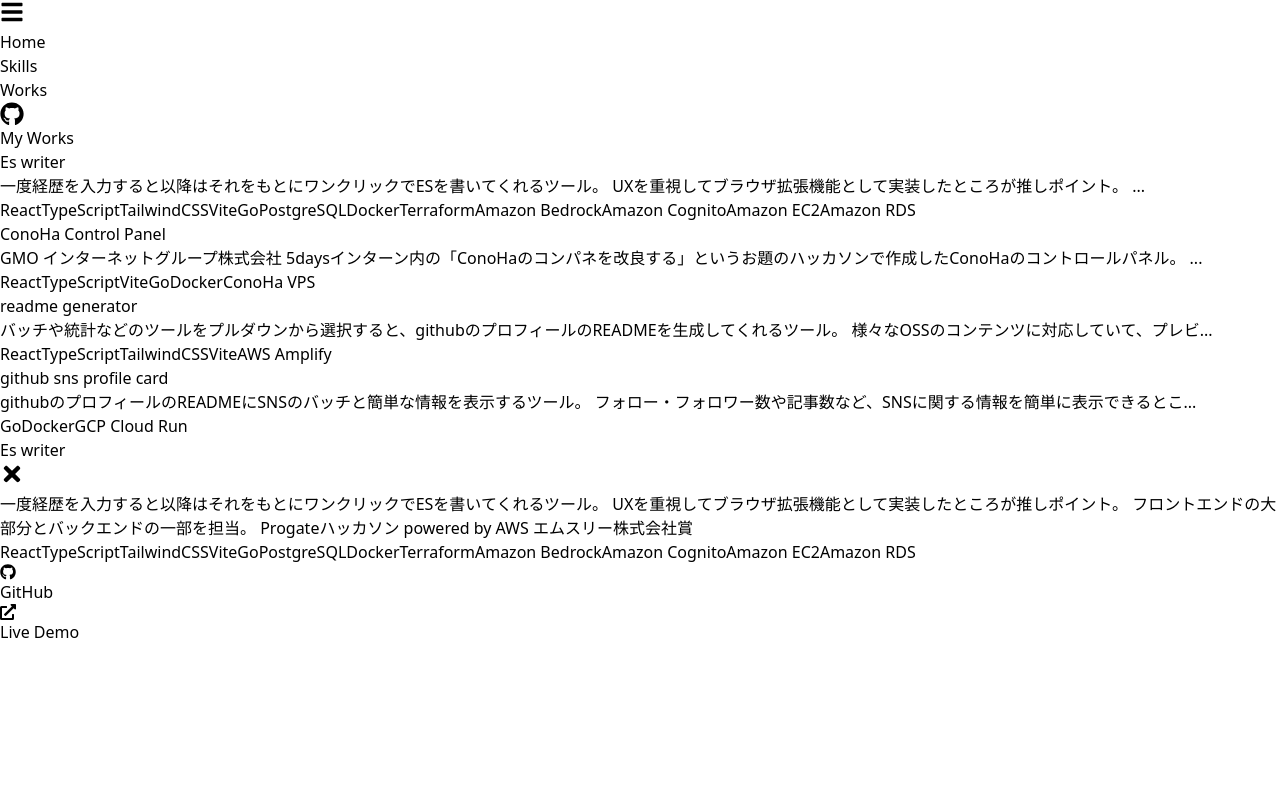
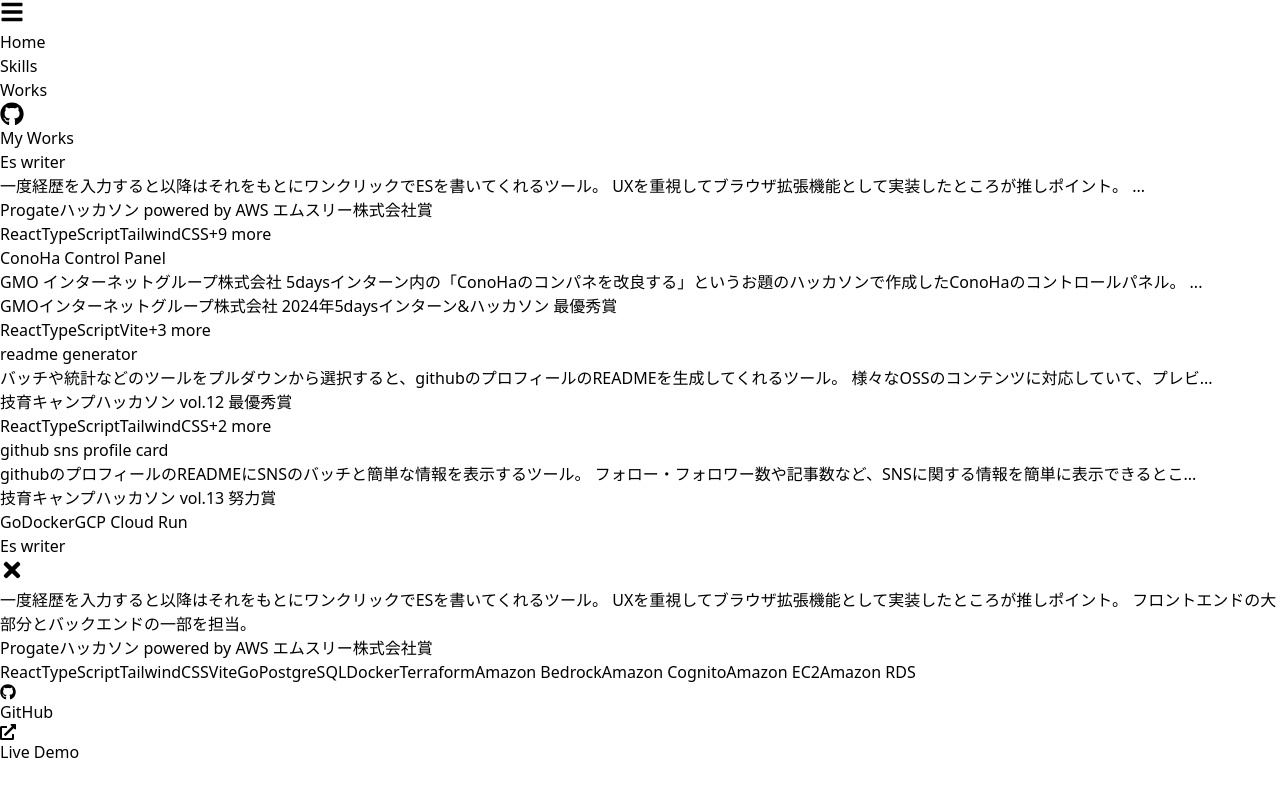
Before and after one commit to muhi111/muhi111.github.io, a React (Vite) app: page /#/works in a window 1280 px wide. Both pictures are taken after a click on the element 640 px from the left and 186 px from the top of the page. Shown: the top 796 px of the page. Built offline with nearby package versions, Linux system fonts and the light colour scheme.

Commit message:
feat: Add achievements field

```diff
--- a/src/Works.tsx
+++ b/src/Works.tsx
@@ -6,8 +6,8 @@ const worksData = [
     title: "Es writer",
     description: `一度経歴を入力すると以降はそれをもとにワンクリックでESを書いてくれるツール。
                   UXを重視してブラウザ拡張機能として実装したところが推しポイント。
-                  フロントエンドの大部分とバックエンドの一部を担当。
-                  Progateハッカソン powered by AWS エムスリー株式会社賞`,
+                  フロントエンドの大部分とバックエンドの一部を担当。`,
+    achievements: ["Progateハッカソン powered by AWS エムスリー株式会社賞"],
     tags: [
       "React",
       "TypeScript",
@@ -31,8 +31,10 @@ const worksData = [
     description: `GMO インターネットグループ株式会社 5daysインターン内の「ConoHaのコンパネを改良する」というお題のハッカソンで作成したConoHaのコントロールパネル。
                   初心者にも優しいUI・UXをテーマにチャット機能と、分かりやすい料金比較機能、スマホ表示時のミニマムなデザインを実装。
                   ConoHaのAPIを使用してチャット画面での対話形式でのVPS契約まで行えるところが推しポイント。
-                  フロントエンドの一部とデプロイを担当。
-                  GMOインターネットグループ株式会社 2024年5daysインターン&ハッカソン 最優秀賞`,
+                  フロントエンドの一部とデプロイを担当。`,
+    achievements: [
+      "GMOインターネットグループ株式会社 2024年5daysインターン&ハッカソン 最優秀賞",
+    ],
     tags: ["React", "TypeScript", "Vite", "Go", "Docker", "ConoHa VPS"],
     githubLink: "https://github.com/baba-jun/ConoHA",
     liveLink: "",
@@ -41,8 +43,8 @@ const worksData = [
     title: "readme generator",
     description: `バッチや統計などのツールをプルダウンから選択すると、githubのプロフィールのREADMEを生成してくれるツール。
                   様々なOSSのコンテンツに対応していて、プレビュー機能も実装しているところが推しポイント。
-                  メンバー全員で並行して実装。
-                  技育キャンプハッカソン vol.12 最優秀賞`,
+                  メンバー全員で並行して実装。`,
+    achievements: ["技育キャンプハッカソン vol.12 最優秀賞"],
     tags: ["React", "TypeScript", "TailwindCSS", "Vite", "AWS Amplify"],
     githubLink: "https://github.com/Teamsasa/readme-generator",
     liveLink: "https://readmes.studio/",
@@ -51,8 +53,8 @@ const worksData = [
     title: "github sns profile card",
     description: `githubのプロフィールのREADMEにSNSのバッチと簡単な情報を表示するツール。
                   フォロー・フォロワー数や記事数など、SNSに関する情報を簡単に表示できるところが推しポイント。
-                  メンバー全員で並行して実装。
-                  技育キャンプハッカソン vol.13 努力賞`,
+                  メンバー全員で並行して実装。`,
+    achievements: ["技育キャンプハッカソン vol.13 努力賞"],
     tags: ["Go", "Docker", "GCP Cloud Run"],
     githubLink: "https://github.com/Teamsasa/github-sns-profile-card",
     liveLink: "https://github-sns-profile-card-e53bc5obaa-an.a.run.app",
@@ -83,11 +85,20 @@ function WorkDetails({ work, onClose }: WorkDetailsProps) {
           <p className="text-gray-600 mb-4 whitespace-pre-line">
             {work.description}
           </p>
+          {work.achievements.length > 0 && (
+            <div className="mb-4 bg-blue-50 p-3 rounded-lg">
+              {work.achievements.map((achievement, index) => (
+                <p key={index} className="text-blue-800 font-medium">
+                  {achievement}
+                </p>
+              ))}
+            </div>
+          )}
           <div className="flex flex-wrap mb-4">
             {work.tags.map((tag, index) => (
               <span
                 key={index}
-                className="bg-blue-100 text-blue-800 text-xs font-semibold mr-2 mb-2 px-2.5 py-0.5 rounded"
+                className="bg-gray-200 text-gray-700 text-xs font-semibold mr-2 mb-2 px-2.5 py-0.5 rounded"
               >
                 {tag}
               </span>
@@ -149,15 +160,27 @@ function WorkCard({
         <p className="text-gray-600 mb-4">
           {truncateDescription(work.description)}
         </p>
+        {work.achievements.length > 0 && (
+          <div className="mb-4 bg-blue-50 p-2 rounded">
+            <p className="text-blue-800 font-medium text-sm">
+              {work.achievements[0]}
+            </p>
+          </div>
+        )}
         <div className="flex flex-wrap mb-4">
-          {work.tags.map((tag, index) => (
+          {work.tags.slice(0, 3).map((tag, index) => (
             <span
               key={index}
-              className="bg-blue-100 text-blue-800 text-xs font-semibold mr-2 mb-2 px-2.5 py-0.5 rounded"
+              className="bg-gray-200 text-gray-700 text-xs font-semibold mr-2 mb-2 px-2.5 py-0.5 rounded"
             >
               {tag}
             </span>
           ))}
+          {work.tags.length > 3 && (
+            <span className="text-gray-600 text-xs">
+              +{work.tags.length - 3} more
+            </span>
+          )}
         </div>
       </div>
     </div>
```
